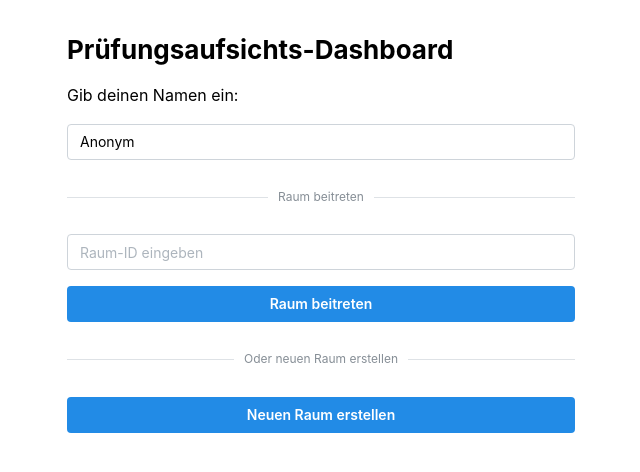
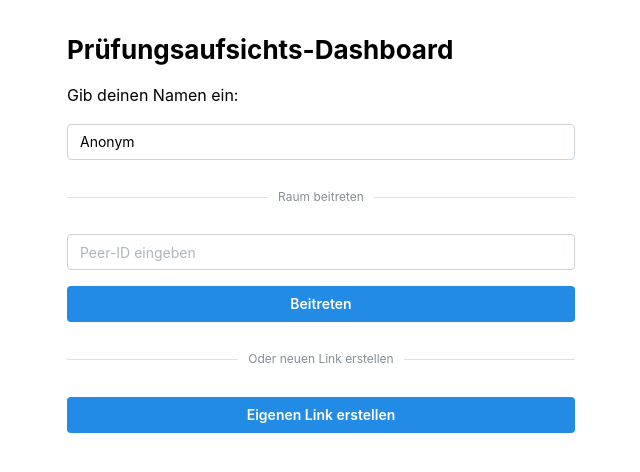
Before and after one commit to NilsBaumgartner1994/ExamSyncDashboard, a React (Vite) app: page / in a window 1280 px wide. Shown: the top 472 px of the page, without its empty margins (319-959 px from the left). Built offline with nearby package versions, Linux system fonts and the light colour scheme.

Commit message:
Dezentral Peer-to-Peer Mesh

```diff
--- a/src/App.tsx
+++ b/src/App.tsx
@@ -22,14 +22,12 @@ function App() {
 
     const peerRef = useRef<Peer | null>(null);
     const connections = useRef<Record<string, Peer.DataConnection>>({});
-    const knownPeers = useRef<Set<string>>(new Set());
 
     useEffect(() => {
         const params = new URLSearchParams(window.location.search);
-        const urlRoomId = params.get('roomId');
-        if (urlRoomId) {
-            setRoomId(urlRoomId);
-            setRoomIdInput(urlRoomId);
+        const peerId = params.get('peerId');
+        if (peerId) {
+            setRoomIdInput(peerId);
         }
     }, []);
 
@@ -40,29 +38,30 @@ function App() {
         });
     };
 
-    const handleJoin = (customRoomId?: string) => {
-        const peer = new Peer();
+    const connectToPeer = (peerId: string) => {
+        if (peerRef.current && !connections.current[peerId]) {
+            const conn = peerRef.current.connect(peerId);
+            connections.current[peerId] = conn;
+            setupConnection(conn);
+        }
+    };
+
+    const handleJoin = (connectToId?: string) => {
+        const myPeerId = `${Date.now()}`;
+        const peer = new Peer(myPeerId);
         peerRef.current = peer;
 
         peer.on('open', (id) => {
-            const isHost = !customRoomId;
-            const finalRoomId = isHost ? id : customRoomId;
-            setRoomId(finalRoomId);
+            setRoomId(id);
             setJoined(true);
+            window.history.replaceState({}, document.title, window.location.pathname);
 
-            if (!isHost) {
-                const conn = peer.connect(finalRoomId);
-                connections.current[conn.peer] = conn;
-                knownPeers.current.add(finalRoomId);
-                setupConnection(conn);
+            if (connectToId && connectToId !== id) {
+                connectToPeer(connectToId);
             }
-
-            window.history.replaceState({}, document.title, window.location.pathname);
         });
 
         peer.on('connection', (conn) => {
-            connections.current[conn.peer] = conn;
-            knownPeers.current.add(conn.peer);
             setupConnection(conn);
         });
     };
@@ -70,15 +69,15 @@ function App() {
     const setupConnection = (conn: Peer.DataConnection) => {
         conn.on('open', () => {
             setConnectedPeers(Object.keys(connections.current));
+            const myId = peerRef.current?.id;
+            if (myId) {
+                const allPeers = Object.keys(connections.current).concat(myId);
+                conn.send(JSON.stringify({ type: 'known-peers', data: allPeers }));
+            }
+            broadcast('new-peer', conn.peer);
             broadcast('toilet', toilet);
             broadcast('examEnd', examEnd);
             broadcast('tiles', tiles);
-
-            // Teile allen bekannten Peers eigene Peer-ID mit
-            const myId = peerRef.current?.id;
-            if (myId) {
-                conn.send(JSON.stringify({ type: 'peer-announce', data: myId }));
-            }
         });
 
         conn.on('data', (data) => {
@@ -89,18 +88,19 @@ function App() {
                 if (msg.type === 'tiles') setTiles(msg.data);
                 if (msg.type === 'chat') setMessages((prev) => [...prev, msg.data]);
 
-                if (msg.type === 'peer-announce') {
+                if (msg.type === 'known-peers') {
+                    const peerIds: string[] = msg.data;
+                    peerIds.forEach((pid) => {
+                        if (pid && pid !== peerRef.current?.id && !connections.current[pid]) {
+                            connectToPeer(pid);
+                        }
+                    });
+                }
+
+                if (msg.type === 'new-peer') {
                     const newPeerId = msg.data;
-                    const myId = peerRef.current?.id;
-                    if (newPeerId && newPeerId !== myId && !connections.current[newPeerId]) {
-                        if (!knownPeers.current.has(newPeerId)) {
-                            knownPeers.current.add(newPeerId);
-                            const conn = peerRef.current?.connect(newPeerId);
-                            if (conn) {
-                                connections.current[newPeerId] = conn;
-                                setupConnection(conn);
-                            }
-                        }
+                    if (newPeerId && newPeerId !== peerRef.current?.id && !connections.current[newPeerId]) {
+                        connectToPeer(newPeerId);
                     }
                 }
             } catch (e) {
@@ -115,7 +115,6 @@ function App() {
     };
 
     if (!joined) {
-        const hasRoomFromUrl = !!roomId;
         return (
             <Container size="xs" mt="xl">
                 <Title order={2} mb="md">Prüfungsaufsichts-Dashboard</Title>
@@ -125,25 +124,15 @@ function App() {
 
                     <Divider my="sm" label="Raum beitreten" labelPosition="center" />
 
-                    {hasRoomFromUrl ? (
-                        <Button onClick={() => handleJoin(roomId)}>Raum beitreten</Button>
-                    ) : (
-                        <>
-                            <TextInput
-                                placeholder="Raum-ID eingeben"
-                                value={roomIdInput}
-                                onChange={(e) => setRoomIdInput(e.currentTarget.value)}
-                            />
-                            <Button onClick={() => handleJoin(roomIdInput)}>Raum beitreten</Button>
-                        </>
-                    )}
+                    <TextInput
+                        placeholder="Peer-ID eingeben"
+                        value={roomIdInput}
+                        onChange={(e) => setRoomIdInput(e.currentTarget.value)}
+                    />
+                    <Button onClick={() => handleJoin(roomIdInput)}>Beitreten</Button>
 
-                    {!hasRoomFromUrl && (
-                        <>
-                            <Divider my="sm" label="Oder neuen Raum erstellen" labelPosition="center" />
-                            <Button onClick={() => handleJoin()}>Neuen Raum erstellen</Button>
-                        </>
-                    )}
+                    <Divider my="sm" label="Oder neuen Link erstellen" labelPosition="center" />
+                    <Button onClick={() => handleJoin()}>Eigenen Link erstellen</Button>
                 </Stack>
             </Container>
         );
@@ -152,7 +141,7 @@ function App() {
     return (
         <AppShell padding="md">
             <SimpleGrid cols={6} spacing="md">
-                <LinkTile title="Raum-Link" roomId={roomId} />
+                <LinkTile title="Mein Raum-Link" roomId={roomId} />
                 <BooleanTile
                     title="Toilette"
                     value={toilet}
```
